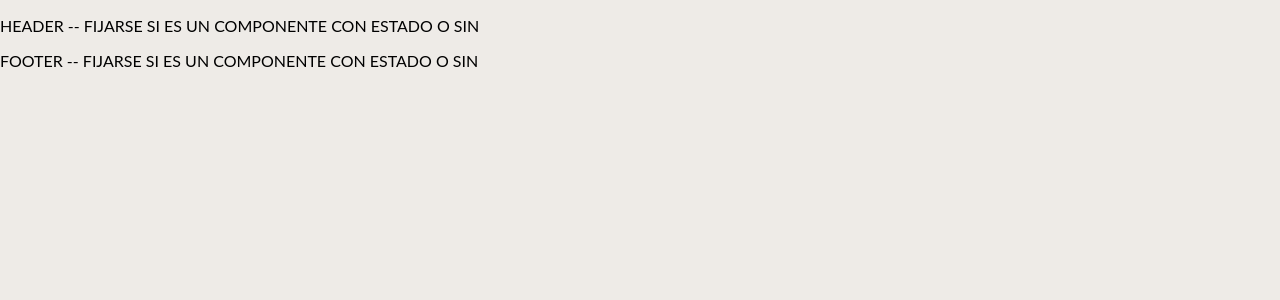
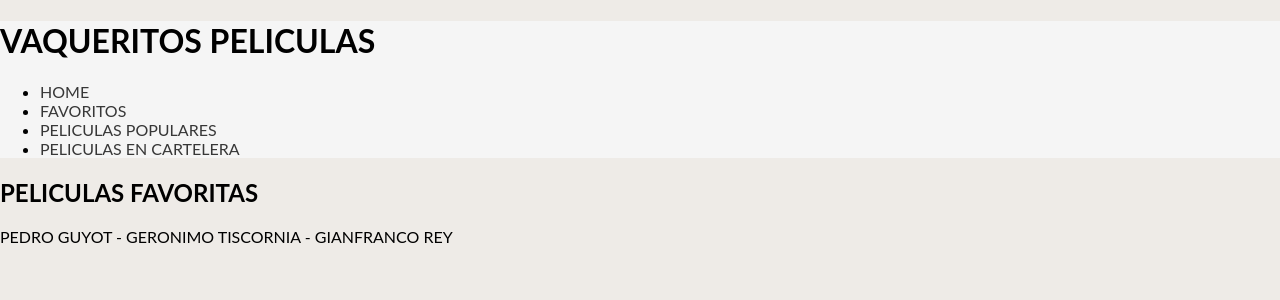
Before and after one commit to pedroguyot/ProyectoProg3, a React (Create React App) app in the folder my-app/: page /favoritos in a window 1280 px wide. Shown: the top 300 px of the page. Built offline with nearby package versions, Linux system fonts and the light colour scheme.

Commit message:
trabajando el footer y el header

```diff
--- a/my-app/src/App.js
+++ b/my-app/src/App.js
@@ -1,12 +1,20 @@
 import React from 'react';
 import './App.css';
 import { Switch, Route } from 'react-router-dom';
+
+//IMPORTS DE SCREENS
 import Home from './screens/Home/Home';
 import AboutUs from './screens/AboutUs/AboutUs';
 import Detalle from './screens/Detalle/Detalle';
+import Favoritos from './screens/Favoritos/Favoritos';
+import Populares from './screens/Populares/Populares';
+import Cartelera from './screens/Cartelera/Cartelera';
 import NotFound from './screens/NotFound/NotFound';
+
+//IMPORTS DE COMPONENTS
 import Header from './components/Header';
 import Footer from './components/Footer';
+
 
 function App() {
   return (
@@ -15,7 +23,11 @@ function App() {
 
       <Switch>
         <Route path={'/'} exact={true} component={Home}></Route>
-        AGREGAR LAS DEMAS
+        <Route path={'/favoritos'} component={Favoritos} />
+        <Route path={'/populares'} component={Populares} />
+        <Route path={'/cartelera'} component={Cartelera} />
+
+        <Route component={NotFound} /> {/* TIENE QUE ESTAR SIEMPRE AL FINAL ESTA RUTA */}
       </Switch>
 
       < Footer />
--- a/my-app/src/components/Footer.js
+++ b/my-app/src/components/Footer.js
@@ -4,7 +4,7 @@ class Footer extends Component {
 
     render() {
         return(
-            <p>Footer -- Fijarse si es un componente con estado o sin</p>
+            <p>Pedro Guyot - Geronimo Tiscornia - Gianfranco Rey</p>
         )
 
     }
--- a/my-app/src/components/Header.js
+++ b/my-app/src/components/Header.js
@@ -1,10 +1,22 @@
 import React, { Component } from "react";
+import { Link } from "react-router-dom"; //importo Link pra usar las rutas internas sin recargar la pagina
 
 class Header extends Component {
 
     render() {
-        return(
-            <p>HEADER -- Fijarse si es un componente con estado o sin</p>
+        return (
+            <header>
+                <h1> Vaqueritos Peliculas </h1>
+
+                <nav>
+                    <ul>
+                        <li><Link to="/" exact="true">Home</Link></li>
+                        <li><Link to="/favoritos" >Favoritos</Link></li>
+                        <li><Link to="/populares" >Peliculas Populares</Link></li>
+                        <li><Link to="/cartelera" >Peliculas en Cartelera</Link></li>
+                    </ul>
+                </nav>
+            </header>
         )
 
     }
--- /dev/null
+++ b/my-app/src/screens/Cartelera/Cartelera.js
@@ -0,0 +1,11 @@
+import React from "react";
+
+function Cartelera () {
+    return (
+        <div>
+            <h2>Cartelera</h2>
+        </div>
+    )
+}
+
+export default Cartelera;
--- /dev/null
+++ b/my-app/src/screens/Favoritos/Favoritos.js
@@ -0,0 +1,11 @@
+import React from "react";
+
+function Favoritos () {
+    return (
+        <div>
+            <h2>Peliculas favoritas</h2>
+        </div>
+    )
+}
+
+export default Favoritos;
--- /dev/null
+++ b/my-app/src/screens/Populares/Populares.js
@@ -0,0 +1,11 @@
+import React from "react";
+
+function Populares () {
+    return (
+        <div>
+            <h2>Peliculas populares</h2>
+        </div>
+    )
+}
+
+export default Populares;
```
